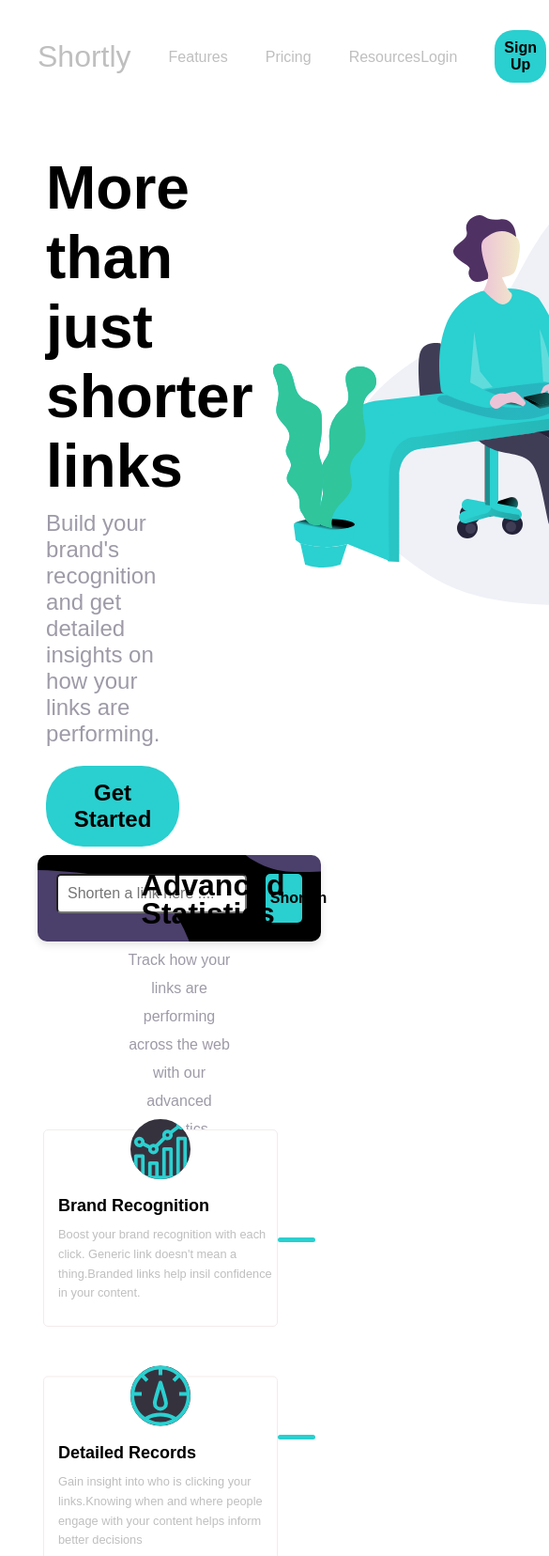
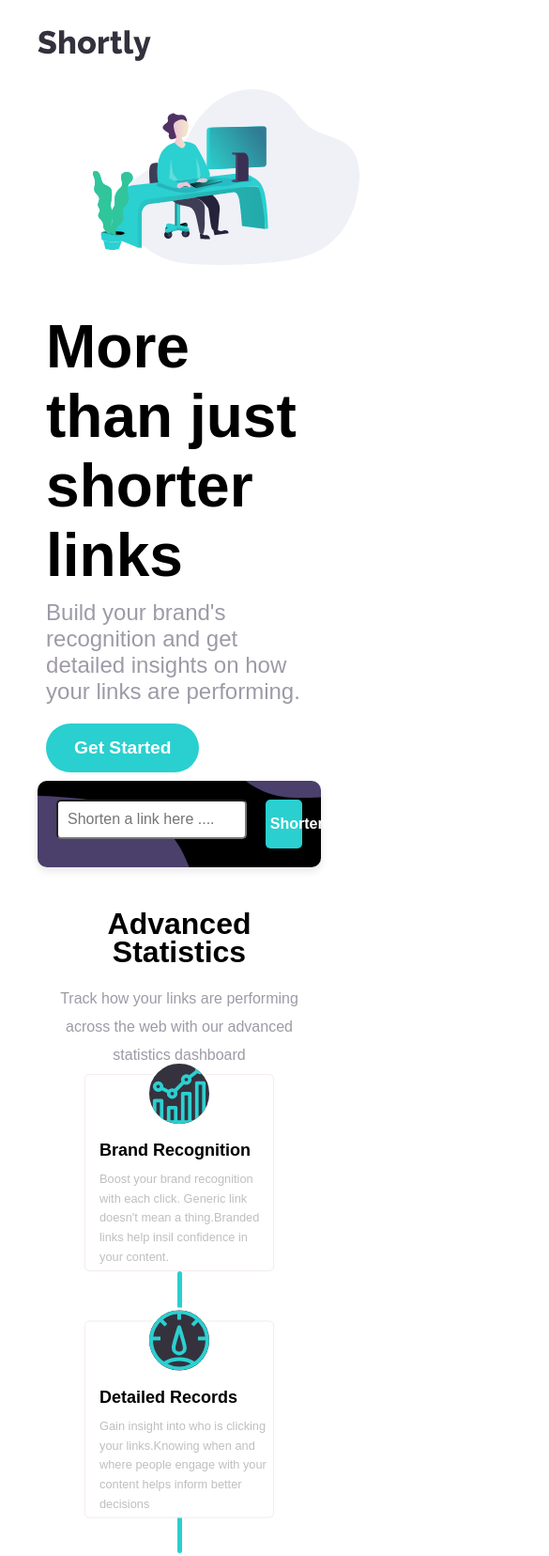
Before and after one commit to Mohini-05/Website-clone, a plain HTML site: page index.html in a window 390 px wide. Shown: the top 1656 px of the page at 94% size, 585 px wide, since content can reach past the window. Drawn offline with Linux system fonts and the light colour scheme.

Commit message:
responsive

```diff
--- a/index.html
+++ b/index.html
@@ -9,8 +9,12 @@
   <body>
     <div class="main-container">
       <div class="navbar">
+        <div class="logo"><img src="./Assets/images/logo.svg"></div>
+        <!-- <div class="large"><ui><li><a href="#" class="large">Shortly</a></li></ui></div> -->
+          <!-- <div class="hamburger">☰</div>  -->
         <ul>
-          <li><a href="#" class="large">Shortly</a></li>
+
+
           <li><a href="#">Features</a></li>
           <li><a href="#">Pricing</a></li>
           <li><a href="#">Resources</a></li>
--- a/style.css
+++ b/style.css
@@ -18,6 +18,7 @@ body {
   font-family: "Poppins", sans-serif;
   font-size: 18px;
   max-width: 100%;
+  overflow-x: hidden ;
   /* padding: 3rem;
   margin: 3rem; */
 }
@@ -52,23 +53,24 @@ body {
   font-size: 2rem;
 }
 
+/* .large ul li a{
+  font-size: 2rem;
+} */
+
 .navbar ul li a:hover {
   color: black;
 }
 
 button {
-  padding: 10px;
+  padding: 10px 20px;
   font-size: 1rem;
   border-radius: 20px 20px 20px 20px;
   background-color: var(--Cyan);
-  color: black;
+  color: white;
   border: none;
   font-weight: bold;
 }
 
-button:hover {
-  color: white;
-}
 
 .container {
   display: flex;
@@ -89,8 +91,8 @@ button:hover {
 }
 
 .secondbutton {
-  font-size: 1.5rem;
-  padding: 15px;
+  font-size: 1.2rem;
+  padding: 15px 30px;
   border-radius: 40px 40px 40px 40px;
 }
 
@@ -207,6 +209,7 @@ p {
   color: white;
   padding: 10px;
   justify-content: flex-start;
+  background-size: cover;
 }
 
 .item {
@@ -336,8 +339,6 @@ p {
   margin-top: 25px;
 } */
 
-
-
 .before-footer {
   display: flex;
   justify-content: center;
@@ -385,8 +386,6 @@ p {
   border-radius: 50%; /* Makes the image circular */
 }
 
-
-
 .connector {
   width: 40px; /* Width of connector */
   height: 5px; /* Thickness of connector */
@@ -411,7 +410,7 @@ p {
   color: var(--Gray);
 }
 
-.box1 h4{
+.box1 h4 {
   margin-top: 40px;
   color: black;
 }
@@ -424,7 +423,7 @@ p {
   color: var(--Gray);
 }
 
-.box2 h4{
+.box2 h4 {
   margin-top: 40px;
   color: black;
 }
@@ -437,7 +436,89 @@ p {
   color: var(--Gray);
 }
 
-.box3 h4{
+.box3 h4 {
   margin-top: 40px;
   color: black;
 }
+
+@media (max-width: 600px) {
+  .large {
+    flex-direction: column; /* Stack logo and hamburger vertically */
+    justify-content: center;
+    padding: 15px;
+  }
+  .navbar ul {
+    display: none;
+    padding: 0;
+    margin: 0;
+  }
+  .container {
+    flex-direction: column-reverse;
+    height: auto;
+    margin: 0;
+    /* padding: 0px;  */
+  }
+
+  .right img{
+    width: 100%;
+    height: auto;
+    display: block;
+  }
+  .left{
+    width: 100%;
+    height: auto;
+    display: block;
+
+  }
+  .Adjust{
+    margin-top: 90px;
+
+    width: 100%;
+    height: auto;
+    display: block;
+  }
+
+  /* .box{
+    justify-content: center;
+    height: auto;
+    display: block;
+  } */
+
+ .footer{
+  height: auto;
+  flex-direction: column;
+  display: block;
+ }
+ .icon{
+   align-items: center;
+   margin-top: 10px;
+   margin-left: 70px;
+ }
+
+
+  .connector{
+    display: inline;
+    flex-direction: column-reverse;
+    height: 40px;
+    width: 5px;
+    margin-top: -0;
+    margin-bottom: px;
+  }
+
+  .box{
+    margin-top: 20px;
+    margin-right: 50px;
+    margin-left: 50px;
+    width: 100%;
+
+  }
+  .box2{
+    margin-top: -40px;
+  }
+  .connector2{
+    margin-top: 50px;
+  }
+  .box3{
+    margin-top: -90px;
+  }
+}
```
